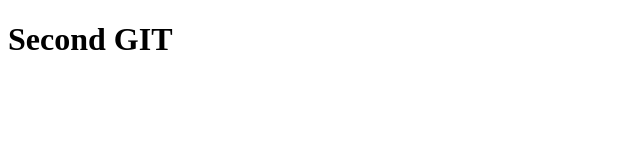
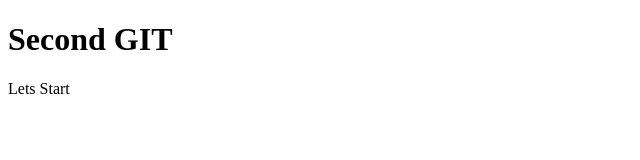
Before and after one commit to coderroby/second, a plain HTML site: page index.html in a window 1280 px wide. Shown: the full height of the page, 0-640 px from the left. Drawn offline with Linux system fonts and the light colour scheme.

Commit message:
Adding a peregraph

```diff
--- a/index.html
+++ b/index.html
@@ -8,5 +8,7 @@
 <body>
     <h1>Second GIT</h1>
 
+    <p>Lets Start</p>
+
 </body>
 </html>
```
